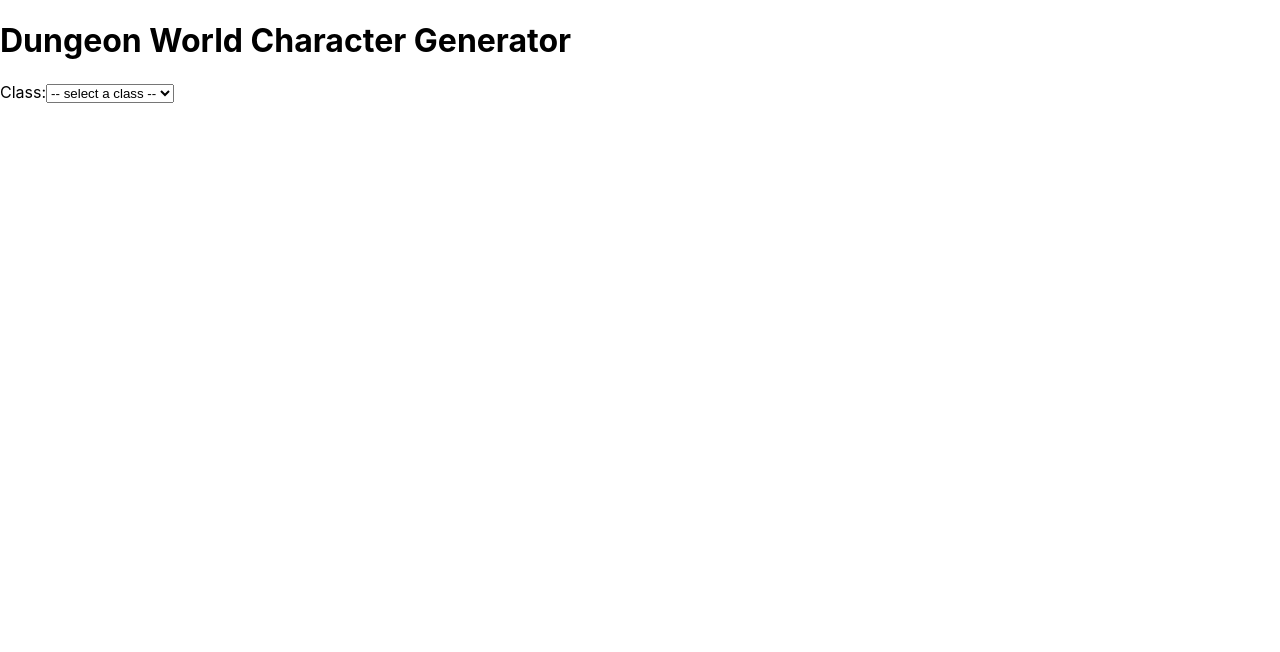
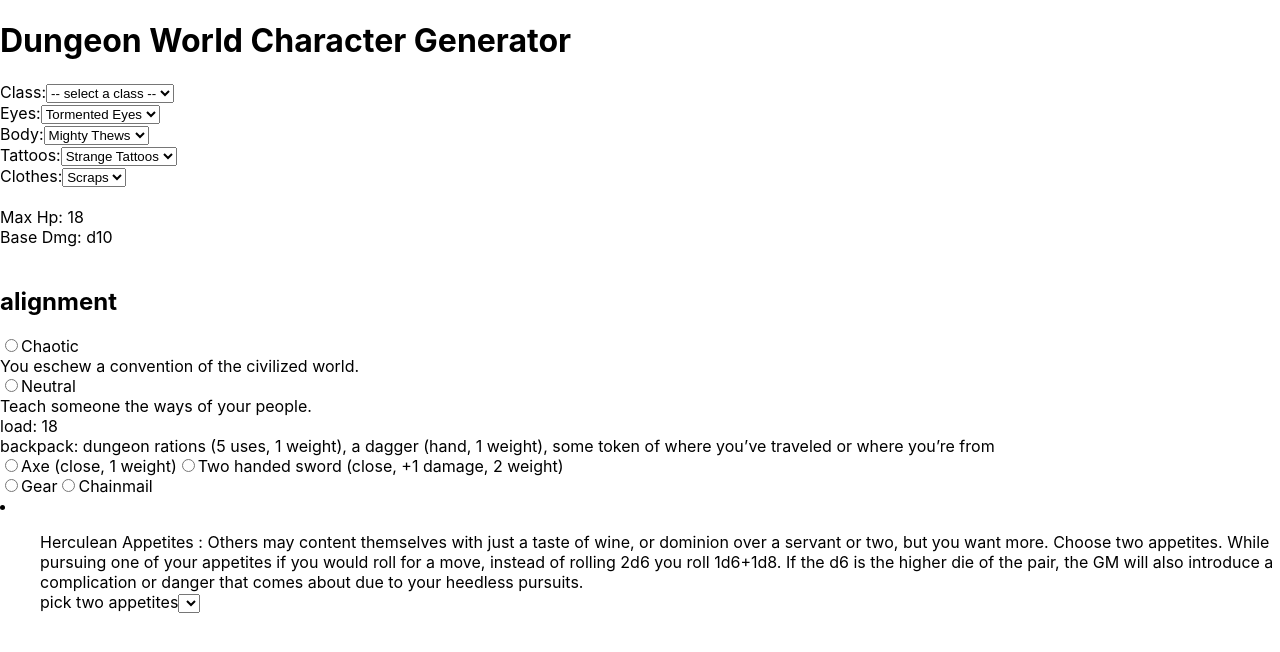
Before and after one commit to BleedingEffigy/Dungeon-World-Char-Gen, a Next.js app: page / in a window 1280 px wide. Shown: the top 652 px of the page. Built offline with nearby package versions, Linux system fonts and the light colour scheme.

Commit message:
filled in form with static content

```diff
--- a/pages/index.js
+++ b/pages/index.js
@@ -128,12 +128,89 @@
             </div>
             }
 
-            { stats.size == 6 &&
               <div>
-                The races
+                <div>
+                  <label>Eyes:</label>
+                  <select class="" name="eyes" id="eyes">
+                    <option value=""> Tormented Eyes </option>
+                  </select>
+                </div>
+                <div>
+                  <label>Body:</label>
+                  <select class="" name="body" id="body">
+                    <option> Mighty Thews </option>
+                  </select>
+                </div>
+                <div>
+                  <label>Tattoos:</label>
+                  <select class="" name="tattoos" id="tattoos">
+                    <option> Strange Tattoos </option>
+                  </select>
+                </div>
+                <div>
+                  <label>Clothes:</label>
+                  <select class="" name="clothes" id="clothes">
+                    <option> Scraps </option>
+                  </select>
+                </div>
               </div>
-            }
+              <br/>
 
+              <div>
+                <div className="">Max Hp: 18</div>
+                <div className="">Base Dmg: d10</div>
+              </div>
+              <br/>
+
+              <div>
+                <h2>alignment</h2>
+                <div>
+                  <input type="radio" id="chaotic" name='alignment' value='chaotic' />
+                  <label htmlFor="chaotic" >Chaotic</label>
+                  <div>You eschew a convention of the civilized world.</div>
+                </div>
+                <div>
+                  <input type="radio" id="neutral" name='alignment' value='neutral'/>
+                  <label htmlFor="neutral" id="neutral" name='neutral' >Neutral</label>
+                  <div>Teach someone the ways of your people.</div>
+                </div>
+              </div>
+
+              <div>
+                <div className="">load: 18</div>
+                <div className="">backpack: dungeon rations (5 uses, 1 weight), a dagger (hand, 1 weight), some token of where you’ve traveled or where you’re from</div>
+              </div>
+
+              <div>
+                <input type="radio" id="axe" name="weapon" value="axe" ></input>
+                <label htmlFor="">Axe (close, 1 weight)</label>
+                <input type="radio" id="2h-sword" name="weapon" value="2h-sword" ></input>
+                <label htmlFor="">Two handed sword (close, +1 damage, 2 weight)</label>
+
+              </div>
+              <div>
+                <input type="radio" id="gear" name="armor" value="gear" ></input>
+                <label htmlFor="">Gear</label>
+                <input type="radio" id="chainmail" name="armor" value="chainmail" ></input>
+                <label htmlFor="">Chainmail</label>
+              </div>
+
+              <div>
+                <li>
+                  <ul>
+                    Herculean Appetites : Others may content themselves with just a taste of wine, or dominion over a servant
+           or two, but you want more. Choose two appetites. While pursuing one of your appetites if you would roll for a
+           move, instead of rolling 2d6 you roll 1d6+1d8. If the d6 is the higher die of the pair, the GM will also introduce
+           a complication or danger that comes about due to your heedless pursuits.
+                  <div>
+                    <label>pick two appetites</label>
+                    <select class="" name="" id="" >
+                      <option></option>
+                    </select>
+                  </div>
+                  </ul>
+                </li>
+              </div>
           </form>
         </div>
       </div>
```
